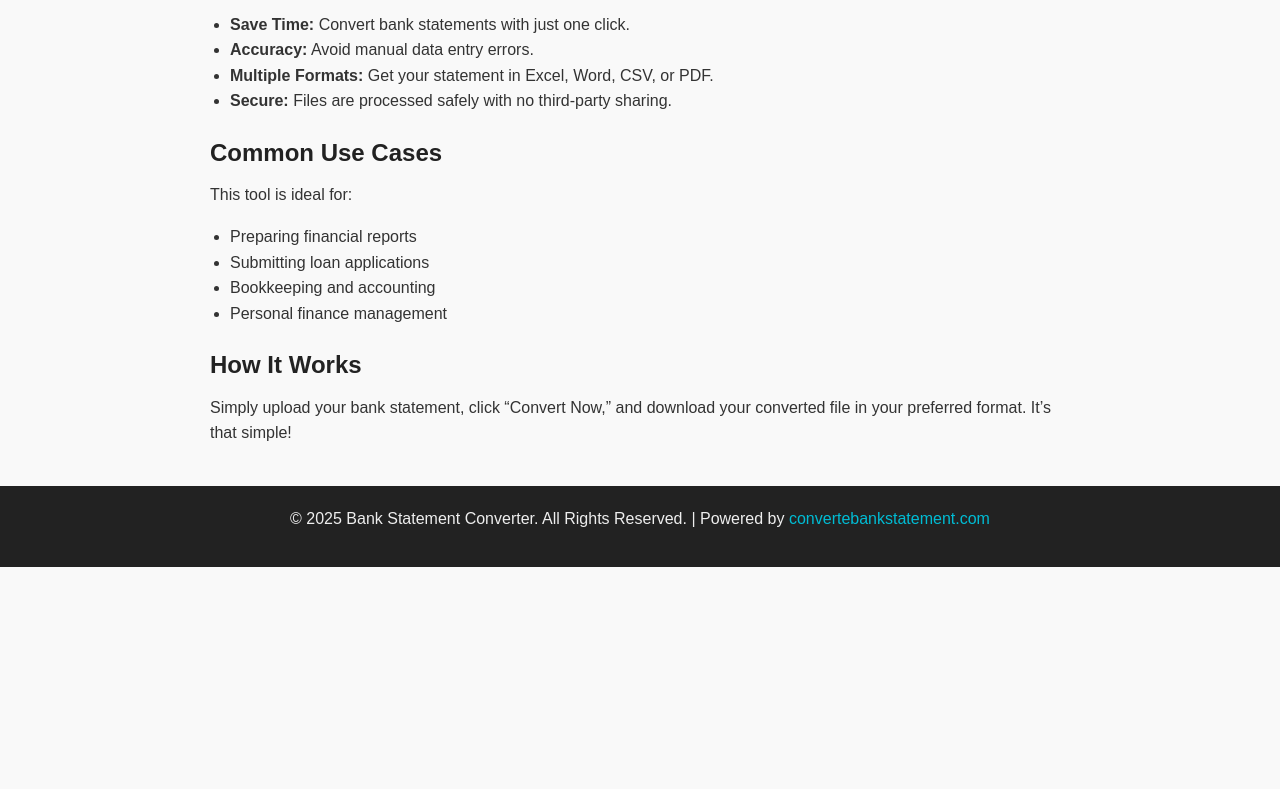
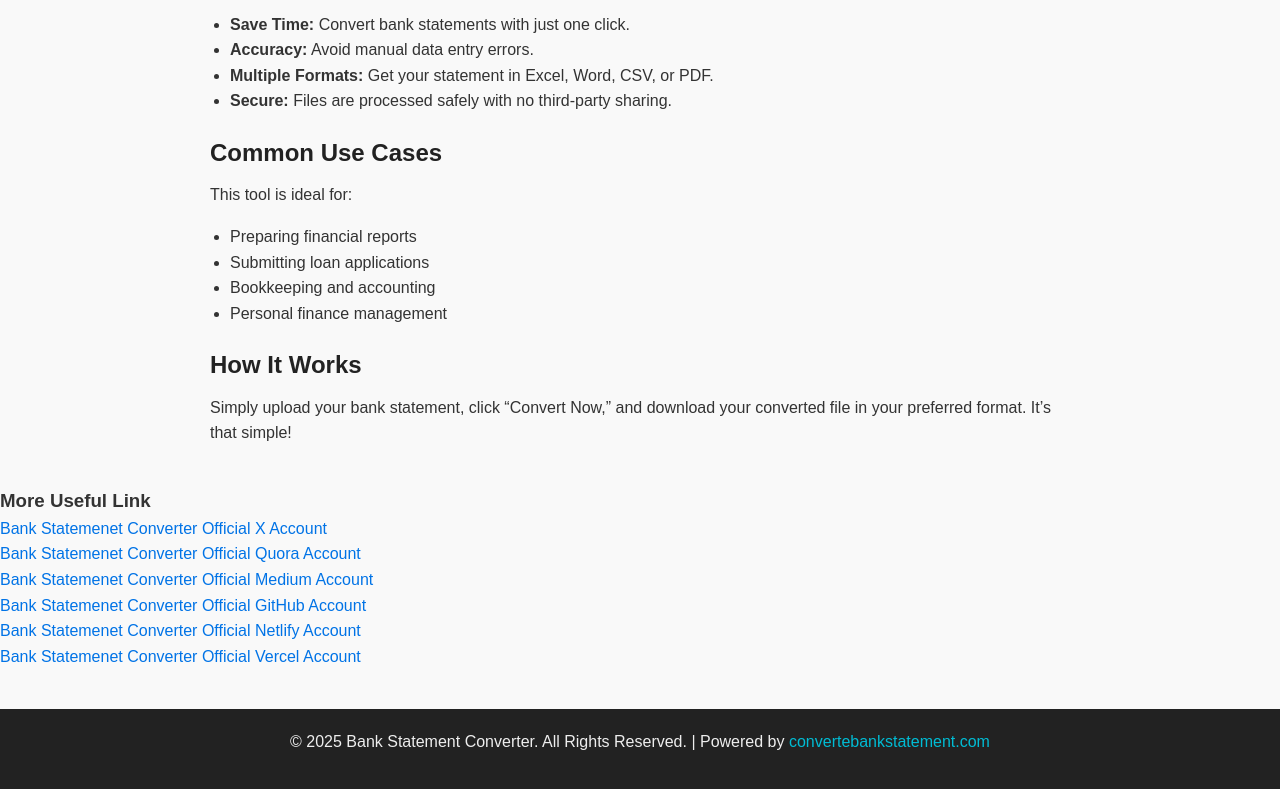
Before and after one commit to convertbankstatement/bank-statement-converter, a plain HTML site: page index.html in a window 1280 px wide. Shown: the part 731-1520 px from the top of the page. Before the commit the page ends 1298 px from the top, so only its background shows below. Drawn offline with Linux system fonts and the light colour scheme.

Commit message:
Update index.html

```diff
--- a/index.html
+++ b/index.html
@@ -97,7 +97,13 @@
     <h2>How It Works</h2>
     <p>Simply upload your bank statement, click “Convert Now,” and download your converted file in your preferred format. It’s that simple!</p>
   </section>
-
+<h3>More Useful Link</h3>
+  <a href="https://x.com/Stmt2CSV">Bank Statemenet Converter Official X Account</a><br>
+  <a href="https://www.quora.com/profile/Convert-Bank-Statement-1">Bank Statemenet Converter Official Quora Account</a><br>
+  <a href="https://convertebankstatement.medium.com/">Bank Statemenet Converter Official Medium Account</a><br>
+  <a href="https://github.com/convertbankstatement">Bank Statemenet Converter Official GitHub Account</a><br>
+  <a href="https://bank-statement-converter-online.netlify.app/">Bank Statemenet Converter Official Netlify Account</a><br>
+  <a href="https://bank-statement-converter-beta.vercel.app/">Bank Statemenet Converter Official Vercel Account</a><br>
   <!-- Footer -->
   <footer>
     <p>&copy; 2025 Bank Statement Converter. All Rights Reserved. | Powered by <a href="https://convertebankstatement.com/">convertebankstatement.com</a></p>
```
